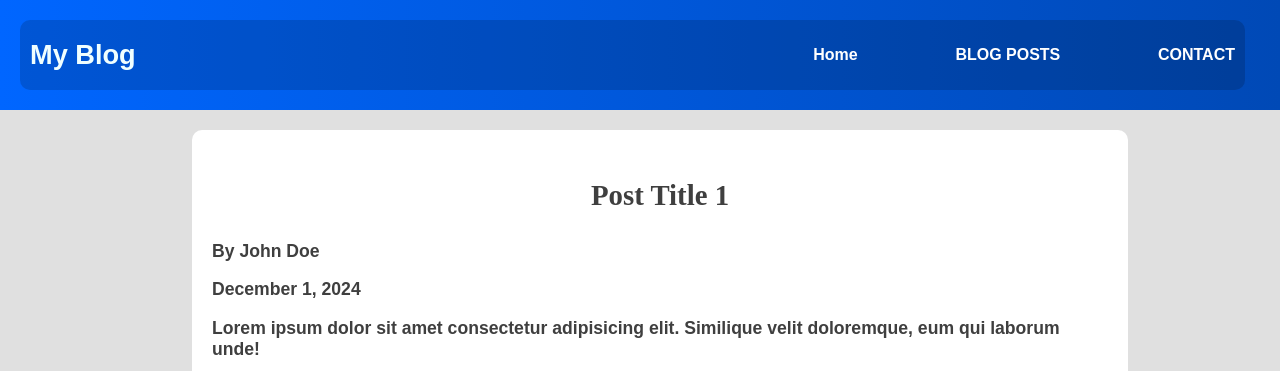
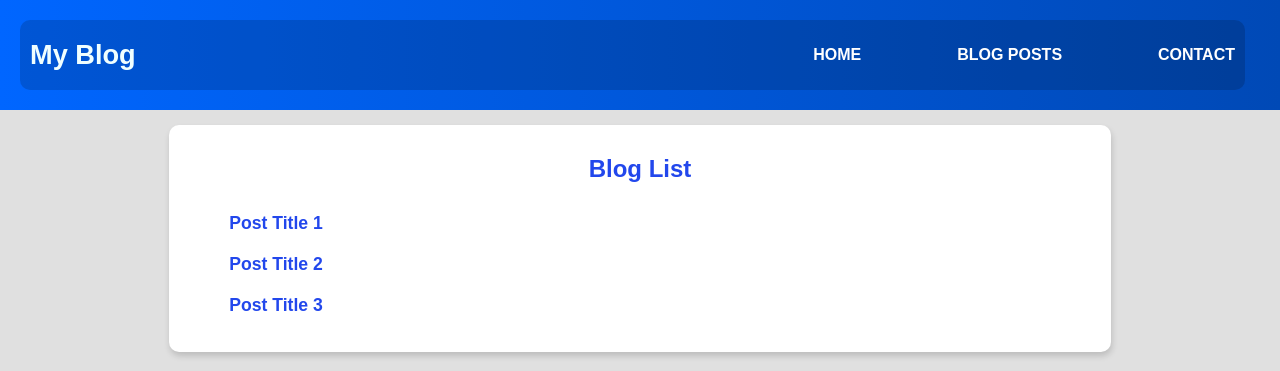
Before and after one commit to OMARELHADAD/Colors-Backgrounds-and-Media-Queries-Task-, a plain HTML site: page index.html in a window 1280 px wide. Shown: the top 371 px of the page. Drawn offline with Linux system fonts and the light colour scheme.

Commit message:
finished the blog list

```diff
--- a/index.html
+++ b/index.html
@@ -11,15 +11,24 @@
         <div class="nav" id="nav">
             <h2 style="font-size: 1.7rem; font-weight:730; color: azure;">My Blog</h2>
             <ul>
-                <li><a href="#home">Home</a></li>
+                <li><a href="#home">HOME</a></li>
                 <li><a href="#about">BLOG POSTS</a></li>
                 <li><a href="#contact">CONTACT</a></li>
             </ul>
         </div>
-
     </div>
 
-
+    <div class="blog-list-container" style="text-align: center; display: flex; justify-content: center; align-items: center; flex-direction: column;">
+        <div class ="blog-list">
+            <h2 style="color: rgb(34, 71, 236); font-weight: 780;">Blog List</h2>
+            <ul>
+                <li><a href="#post-title-1">Post Title 1</a></li>
+                <li><a href="#post-title-2">Post Title 2</a></li>
+                <li><a href="#post-title-3">Post Title 3</a></li>
+            </ul>
+        </div>
+    </div>
+    <div class="posts-container" style="display: flex; justify-content: center; align-items: center; flex-direction: column;">
         <div class="post" id="post-title-1">
             <h3 style="text-align: center; color: rgb(63, 63, 63); font-family: 'Times New Roman', Times, serif; font-size: 1.8rem;">Post Title 1</h3>
             <p>By John Doe</p>
@@ -64,6 +73,8 @@
                 <li>conclusion</li>
             </ul>
         </div>
+    </div>
+
     <div class="contact" id="contact">
         <div class="contact__form">
             <input type="text" id="name" name="name">
--- a/style.css
+++ b/style.css
@@ -44,6 +44,35 @@ body{
     transition: background-color 0.3s ease;
 }
 
+.blog-list {
+    padding: 10px;
+    background-color: white;
+    margin-top: 15px;
+    width: 72%;
+    box-shadow: 1px 4px 6px rgba(0, 0, 0, 0.158);
+    border-radius: 10px;
+}
+.blog-list li {
+    text-align: start;
+    list-style: none;
+    padding: 10px;
+    background-color: rgb(255, 255, 255);
+    color: rgb(34, 71, 236);
+    font-size: 1.1rem;
+    font-weight: 600;
+}
+.blog-list li a {
+    text-decoration: none;
+    color: inherit;
+    cursor: pointer;
+}
+.blog-list li a:hover{
+    color: rgb(83, 152, 255);
+    transition: 0.3s;
+
+
+}
+
 
 button{
     background-color: rgba(61, 61, 61,0);
@@ -77,7 +106,7 @@ button:hover{
     font-size: 1.1rem;
     font-weight: 600;
     width: 70%;
-    margin-left: 15%;
+    box-shadow: 1px 4px 6px rgba(0, 0, 0, 0.158);
 }
 
 .contact{
```
Lines whose indentation alone changed are shown as unchanged.
